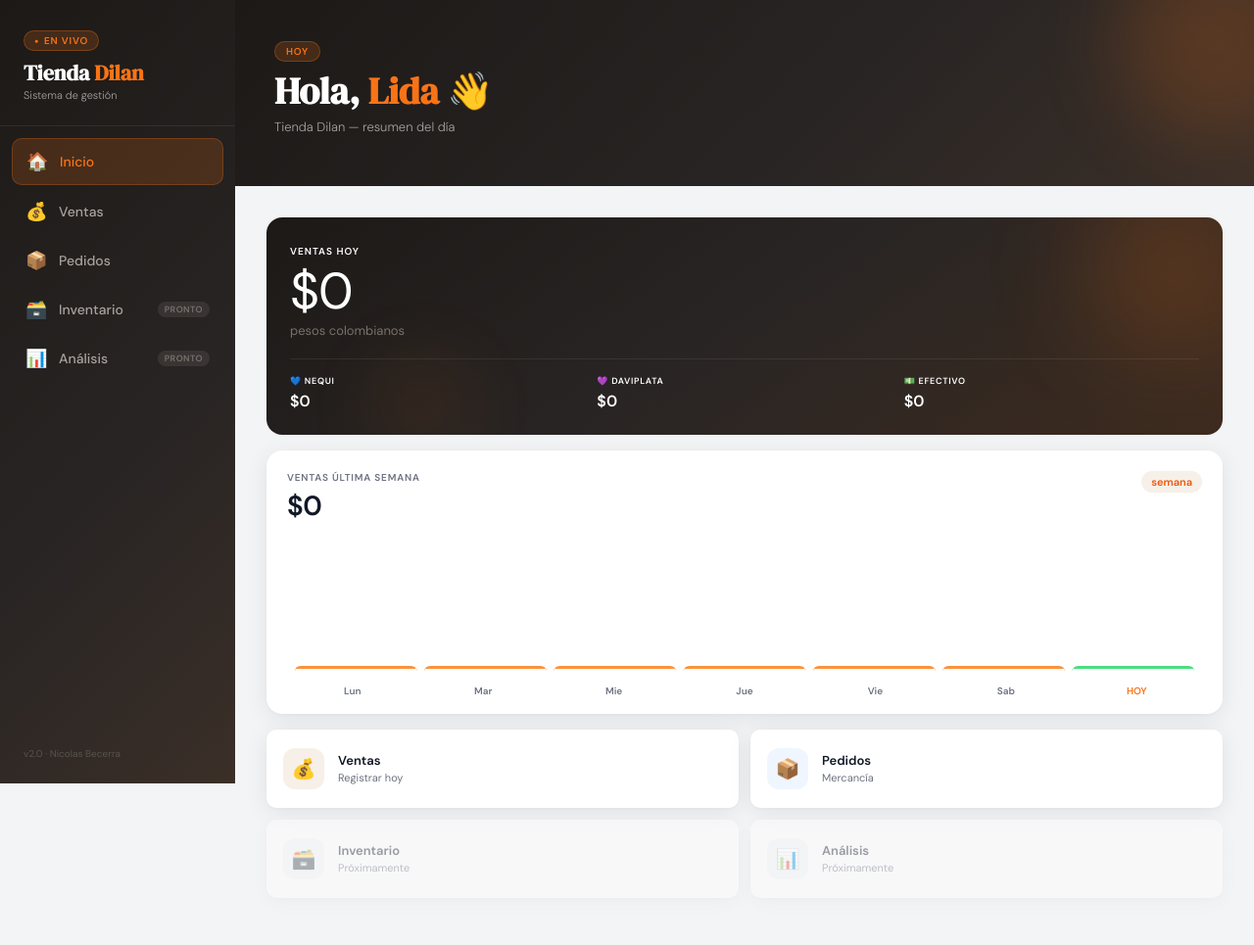
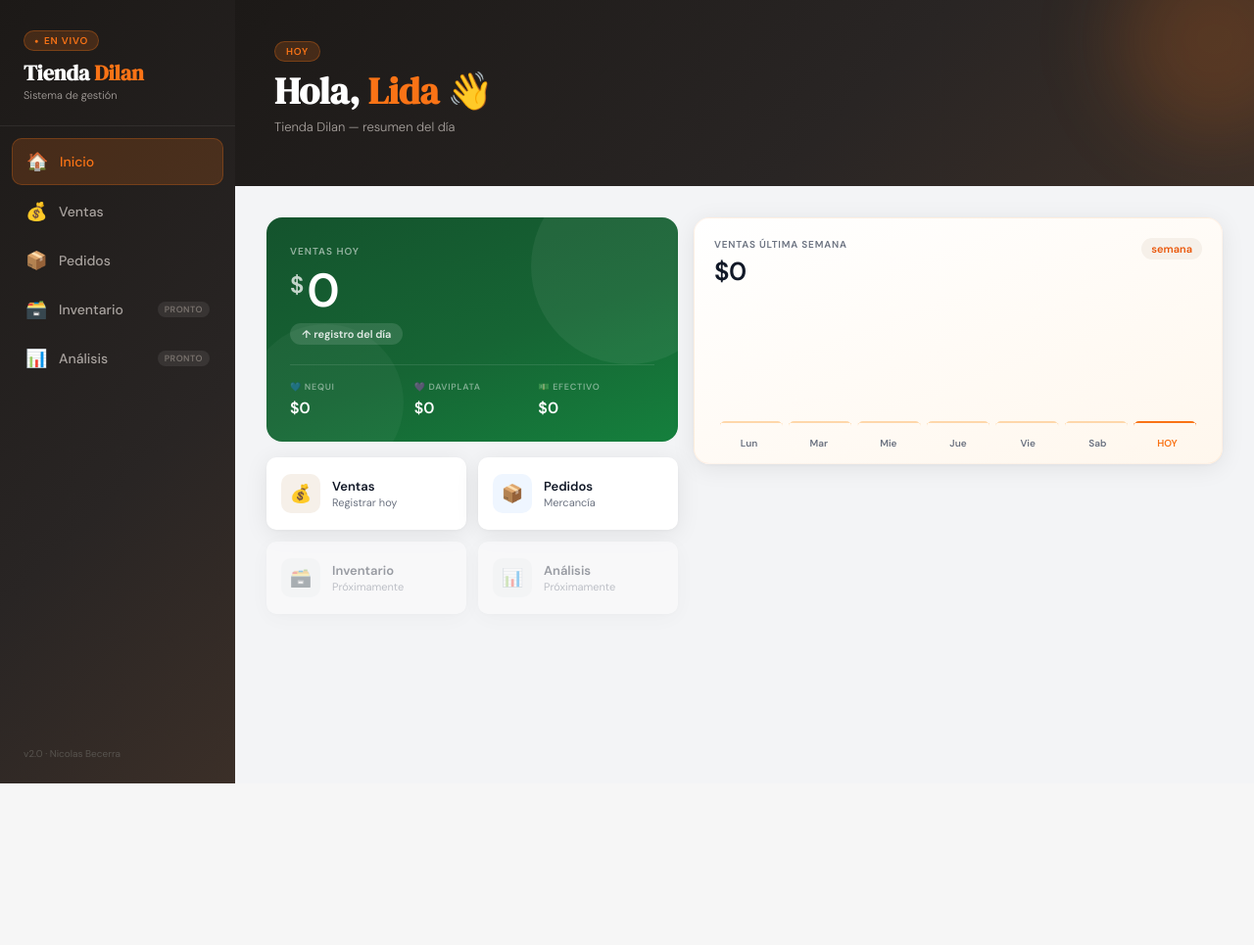
Before and after one commit to nicobcra/Formulario_CierredeCaja_Py, a Flask app: page / in a window 1280 px wide. Shown: the whole page at 98% size. After the commit the page ends 800 px from the top, so only its background shows below. Run offline with Flask 3, Linux system fonts and the light colour scheme; data that the repository does not hold is empty.

Commit message:
V.1.4 Nuevo Diseño y Graficas Home

```diff
--- a/templates/inicio.html
+++ b/templates/inicio.html
@@ -4,37 +4,46 @@
 <style>
   /* Estilos especificos del dashboard de inicio */
 
-  /* Card principal hero con degradado oscuro */
+  /* Layout de dos columnas en desktop */
+  .dashboard-grid {
+    display: grid;
+    grid-template-columns: 1fr 1fr;
+    gap: 16px;
+    align-items: start;
+  }
+
+  .dashboard-col-left  { display: flex; flex-direction: column; gap: 16px; }
+  .dashboard-col-right { display: flex; flex-direction: column; gap: 16px; }
+
+  /* Card principal hero estilo imagen de referencia */
   .hero-card {
-    background: linear-gradient(145deg, #1C1917 0%, #292524 50%, #3D2B1F 100%);
+    background: linear-gradient(160deg, #14532D 0%, #166534 55%, #15803D 100%);
     border-radius: var(--radius);
     padding: 28px 24px 24px;
-    margin-bottom: 16px;
     position: relative;
     overflow: hidden;
     animation: slideUp 0.4s cubic-bezier(0.22,1,0.36,1) both;
   }
 
-  /* Decoracion de brillo naranja en el hero */
+  /* Circulo decorativo superior derecha */
   .hero-card::before {
     content: '';
     position: absolute;
-    top: -40px; right: -40px;
-    width: 180px; height: 180px;
+    top: -50px; right: -50px;
+    width: 200px; height: 200px;
     border-radius: 50%;
-    background: var(--naranja-glow);
-    filter: blur(50px);
+    background: rgba(255,255,255,0.06);
     pointer-events: none;
   }
 
+  /* Circulo decorativo inferior izquierda */
   .hero-card::after {
     content: '';
     position: absolute;
-    bottom: -30px; left: 10%;
-    width: 120px; height: 120px;
+    bottom: -40px; left: -20px;
+    width: 160px; height: 160px;
     border-radius: 50%;
-    background: rgba(249,115,22,0.06);
-    filter: blur(30px);
+    background: rgba(255,255,255,0.04);
     pointer-events: none;
   }
 
@@ -43,67 +52,93 @@
     to   { opacity: 1; transform: translateY(0); }
   }
 
-  /* Etiqueta de ventas hoy en el hero */
+  /* Etiqueta superior del hero */
   .hero-label {
     font-size: 10px;
     font-weight: 700;
     letter-spacing: 0.1em;
     text-transform: uppercase;
-    color: var(--blanco);
+    color: rgba(255,255,255,0.55);
+    margin-bottom: 10px;
+  }
+
+  /* Monto principal con signo de pesos pequeno */
+  .hero-amount {
+    display: flex;
+    align-items: flex-start;
+    gap: 3px;
+    line-height: 1;
     margin-bottom: 8px;
   }
 
-  /* Monto total de ventas hoy */
-  .hero-amount {
+  .hero-amount .peso-sign {
     font-family: var(--font-body);
-    font-size: clamp(36px, 9vw, 52px);
+    font-size: clamp(18px, 4vw, 24px);
+    font-weight: 600;
+    color: rgba(255,255,255,0.75);
+    margin-top: 6px;
+  }
+
+  .hero-amount .peso-num {
+    font-family: var(--font-body);
+    font-size: clamp(34px, 8vw, 48px);
+    font-weight: 700;
     color: var(--blanco);
-    line-height: 1;
-    margin-bottom: 6px;
     letter-spacing: -0.02em;
   }
 
-  /* Separador entre total y desglose */
+  /* Badge de estado debajo del monto */
+  .hero-badge {
+    display: inline-flex;
+    align-items: center;
+    gap: 5px;
+    background: rgba(255,255,255,0.12);
+    border-radius: 99px;
+    padding: 4px 12px;
+    font-size: 11px;
+    font-weight: 600;
+    color: rgba(255,255,255,0.85);
+    margin-bottom: 20px;
+  }
+
+  /* Separador entre monto y desglose */
   .hero-divider {
     height: 1px;
-    background: rgba(255,255,255,0.08);
-    margin: 20px 0 16px;
+    background: rgba(255,255,255,0.1);
+    margin-bottom: 16px;
   }
 
-  /* Grid del desglose por metodo de pago */
+  /* Grid de desglose por metodo de pago */
   .hero-breakdown {
     display: grid;
     grid-template-columns: repeat(3, 1fr);
-    gap: 12px;
+    gap: 8px;
   }
 
-  .breakdown-item { display: flex; flex-direction: column; gap: 4px; }
+  .breakdown-item { display: flex; flex-direction: column; gap: 5px; }
 
   .breakdown-label {
     font-size: 9px;
     font-weight: 700;
     letter-spacing: 0.08em;
     text-transform: uppercase;
-    color: var(--blanco);
-    display: flex;
-    align-items: center;
-    gap: 4px;
+    color: rgba(255,255,255,0.45);
   }
 
   .breakdown-value {
-    font-size: clamp(13px, 3.5vw, 16px);
+    font-family: var(--font-body);
+    font-size: clamp(13px, 2.5vw, 16px);
     font-weight: 700;
     color: var(--blanco);
   }
 
   /* Card de la grafica semanal */
   .chart-card {
-    background: var(--blanco);
+    background: linear-gradient(160deg, #FFFFFF 0%, #FFF7ED 100%);
     border-radius: var(--radius);
     box-shadow: var(--shadow-card);
-    border: 1px solid rgba(255,255,255,0.9);
-    padding: 20px 20px 16px;
-    margin-bottom: 16px;
+    border: 1px solid rgba(249,115,22,0.08);
+    padding: 20px 20px 14px;
     animation: slideUp 0.45s 0.08s cubic-bezier(0.22,1,0.36,1) both;
   }
 
@@ -111,7 +146,7 @@
     display: flex;
     align-items: flex-start;
     justify-content: space-between;
-    margin-bottom: 4px;
+    margin-bottom: 2px;
   }
 
   .chart-title {
@@ -126,12 +161,12 @@
   .chart-total {
     font-family: var(--font-body);
     font-weight: 700;
-    font-size: clamp(22px, 5vw, 28px);
+    font-size: clamp(20px, 4vw, 26px);
     color: var(--gris-900);
     letter-spacing: -0.02em;
   }
 
-  /* Badge de semana */
+  /* Badge semana */
   .chart-badge {
     font-size: 11px;
     font-weight: 700;
@@ -139,9 +174,10 @@
     border-radius: 99px;
     background: var(--naranja-pale);
     color: var(--naranja-deep);
+    white-space: nowrap;
   }
 
-  /* Tooltip que aparece al tocar una barra */
+  /* Tooltip al tocar una barra */
   .chart-tooltip {
     background: var(--gris-900);
     color: var(--blanco);
@@ -152,22 +188,31 @@
     position: absolute;
     pointer-events: none;
     opacity: 0;
-    transition: opacity 0.2s;
+    transition: opacity 0.15s;
     white-space: nowrap;
     z-index: 10;
     transform: translateX(-50%);
+    box-shadow: 0 4px 12px rgba(0,0,0,0.2);
   }
 
   .chart-tooltip.visible { opacity: 1; }
 
-  /* Contenedor del canvas de la grafica */
+  /* Contenedor del canvas */
   .chart-wrap {
     position: relative;
-    margin-top: 16px;
-    height: 140px;
+    margin-top: 14px;
+    height: 130px;
   }
 
-  /* Etiquetas de dias debajo de la grafica */
+  /* Canvas ocupatodo el contenedor */
+  .chart-wrap canvas {
+    position: absolute;
+    top: 0; left: 0;
+    width: 100% !important;
+    height: 100% !important;
+  }
+
+  /* Etiquetas de dias */
   .chart-labels {
     display: flex;
     justify-content: space-around;
@@ -184,24 +229,22 @@
 
   .chart-day.hoy { color: var(--naranja); font-weight: 700; }
 
-  /* Grid de accesos rapidos a modulos */
+  /* Grid de accesos rapidos */
   .quick-grid {
     display: grid;
     grid-template-columns: 1fr 1fr;
     gap: 12px;
-    margin-bottom: 16px;
     animation: slideUp 0.45s 0.15s cubic-bezier(0.22,1,0.36,1) both;
   }
 
-  /* Tarjeta de acceso rapido */
   .quick-card {
     background: var(--blanco);
     border-radius: var(--radius-sm);
     box-shadow: var(--shadow-card);
-    padding: 18px 16px;
+    padding: 16px 14px;
     display: flex;
     align-items: center;
-    gap: 14px;
+    gap: 12px;
     text-decoration: none;
     border: 1px solid rgba(255,255,255,0.9);
     transition: transform 0.18s, box-shadow 0.18s;
@@ -212,10 +255,10 @@
   .quick-card:active { transform: scale(0.97); }
 
   .quick-icon {
-    width: 42px; height: 42px;
-    border-radius: 12px;
+    width: 40px; height: 40px;
+    border-radius: 10px;
     display: flex; align-items: center; justify-content: center;
-    font-size: 20px;
+    font-size: 18px;
     flex-shrink: 0;
   }
 
@@ -223,32 +266,39 @@
   .quick-icon.azul    { background: #EFF6FF; }
   .quick-icon.gris    { background: var(--gris-100); }
 
-  .quick-info { flex: 1; }
+  .quick-info { flex: 1; min-width: 0; }
 
   .quick-title {
     font-size: 13px;
     font-weight: 700;
     color: var(--gris-900);
-    margin-bottom: 2px;
+    margin-bottom: 1px;
+    white-space: nowrap;
+    overflow: hidden;
+    text-overflow: ellipsis;
   }
 
   .quick-sub { font-size: 11px; color: var(--gris-500); }
 
-  /* Tarjeta deshabilitada de modulos proximos */
   .quick-card.disabled { opacity: 0.4; pointer-events: none; }
 
-  /* Responsive movil */
-  @media (max-width: 480px) {
-    .page-body       { padding: 12px; }
-    .hero-breakdown  { gap: 8px; }
+  /* Responsive movil: una sola columna */
+  @media (max-width: 768px) {
+    .page-body      { padding: 12px; }
+    .dashboard-grid { grid-template-columns: 1fr; }
     .breakdown-value { font-size: 13px; }
+  }
+
+  /* Desktop: limitar ancho del hero en pantallas grandes */
+  @media (min-width: 1200px) {
+    .dashboard-grid { grid-template-columns: 420px 1fr; }
   }
 </style>
 {% endblock %}
 
 {% block content %}
 
-<!-- Cabecera del dashboard de inicio -->
+<!-- Cabecera del dashboard -->
 <div class="page-header">
   <div class="page-badge">Hoy</div>
   <h2>Hola, <span>Lida</span> 👋</h2>
@@ -257,57 +307,40 @@
 
 <!-- Cuerpo del dashboard -->
 <div class="page-body">
+  <div class="dashboard-grid">
 
-  <!-- Card hero con total de ventas hoy y desglose por metodo de pago -->
+    <!-- Columna izquierda: hero y accesos rapidos -->
+    <div class="dashboard-col-left">
+
+      <!-- Card hero con ventas de hoy -->
       <div class="hero-card">
         <div class="hero-label">Ventas hoy</div>
-    <div class="hero-amount">${{ "{:,.0f}".format(datos.total_hoy).replace(",", ".") }}</div>
-    <div style="font-size:13px; color:#78716C; margin-top:4px;">pesos colombianos</div>
+
+        <!-- Monto principal con signo pequeno -->
+        <div class="hero-amount">
+          <span class="peso-sign">$</span>
+          <span class="peso-num" id="hero-num">{{ "{:,.0f}".format(datos.total_hoy).replace(",", ".") }}</span>
+        </div>
+
+        <!-- Badge de estado -->
+        <div class="hero-badge">↑ registro del día</div>
 
         <div class="hero-divider"></div>
 
-    <!-- Desglose Nequi Daviplata Efectivo -->
+        <!-- Desglose por metodo de pago -->
         <div class="hero-breakdown">
           <div class="breakdown-item">
             <div class="breakdown-label">💙 Nequi</div>
-        <div class="breakdown-value">${{ "{:,.0f}".format(datos.nequi_hoy).replace(",", ".") }}</div>
+            <div class="breakdown-value" id="bd-nequi">${{ "{:,.0f}".format(datos.nequi_hoy).replace(",", ".") }}</div>
           </div>
           <div class="breakdown-item">
             <div class="breakdown-label">💜 Daviplata</div>
-        <div class="breakdown-value">${{ "{:,.0f}".format(datos.daviplata_hoy).replace(",", ".") }}</div>
+            <div class="breakdown-value" id="bd-daviplata">${{ "{:,.0f}".format(datos.daviplata_hoy).replace(",", ".") }}</div>
           </div>
           <div class="breakdown-item">
             <div class="breakdown-label">💵 Efectivo</div>
-        <div class="breakdown-value">${{ "{:,.0f}".format(datos.efectivo_hoy).replace(",", ".") }}</div>
+            <div class="breakdown-value" id="bd-efectivo">${{ "{:,.0f}".format(datos.efectivo_hoy).replace(",", ".") }}</div>
           </div>
-    </div>
-  </div>
-
-  <!-- Card de grafica de ventas de la ultima semana -->
-  <div class="chart-card">
-    <div class="chart-header">
-      <div>
-        <div class="chart-title">Ventas última semana</div>
-        <div class="chart-total" id="chart-total-semana">
-          ${{ "{:,.0f}".format(datos.semana | sum(attribute='total')).replace(",", ".") }}
-        </div>
-      </div>
-      <div class="chart-badge">semana</div>
-    </div>
-
-    <!-- Canvas donde se dibuja la grafica de barras interactiva -->
-    <div class="chart-wrap">
-      <div class="chart-tooltip" id="chart-tooltip"></div>
-      <canvas id="chart-canvas" style="width:100%; height:100%;"></canvas>
-    </div>
-
-    <!-- Etiquetas de dias de la semana debajo de la grafica -->
-    <div class="chart-labels">
-      {% for d in datos.semana %}
-      <div class="chart-day {% if d.es_hoy %}hoy{% endif %}">
-        {{ "HOY" if d.es_hoy else d.dia }}
-      </div>
-      {% endfor %}
         </div>
       </div>
 
@@ -345,106 +378,194 @@
 
     </div>
 
+    <!-- Columna derecha: grafica semanal -->
+    <div class="dashboard-col-right">
+      <div class="chart-card">
+        <div class="chart-header">
+          <div>
+            <div class="chart-title">Ventas última semana</div>
+            <div class="chart-total" id="chart-total-semana">
+              ${{ "{:,.0f}".format(datos.semana | sum(attribute='total')).replace(",", ".") }}
+            </div>
+          </div>
+          <div class="chart-badge" id="chart-badge-label">semana</div>
+        </div>
+
+        <!-- Canvas de la grafica de barras -->
+        <div class="chart-wrap">
+          <div class="chart-tooltip" id="chart-tooltip"></div>
+          <canvas id="chart-canvas"></canvas>
+        </div>
+
+        <!-- Etiquetas de dias -->
+        <div class="chart-labels">
+          {% for d in datos.semana %}
+          <div class="chart-day {% if d.es_hoy %}hoy{% endif %}">
+            {{ "HOY" if d.es_hoy else d.dia }}
+          </div>
+          {% endfor %}
+        </div>
+      </div>
+    </div>
+
+  </div>
+</div>
+
 {% endblock %}
 
 {% block scripts %}
 <script>
-  // Datos de la semana pasados desde Flask al JavaScript
-  const dataSemana = {{ datos.semana | tojson }};
+  // Datos de la semana desde Flask
+  const dataSemana  = {{ datos.semana | tojson }};
+  const totalHoy    = {{ datos.total_hoy }};
+  const nequiHoy    = {{ datos.nequi_hoy }};
+  const daviplataHoy = {{ datos.daviplata_hoy }};
+  const efectivoHoy  = {{ datos.efectivo_hoy }};
 
-  // Dibuja la grafica de barras interactiva en el canvas
+  // Formatea numero a pesos colombianos
+  function fmt(n) {
+    return "$" + Number(n).toLocaleString("es-CO");
+  }
+
+  // Restaura el hero con los datos de hoy
+  function restaurarHoy() {
+    document.getElementById("hero-num").textContent =
+      Number(totalHoy).toLocaleString("es-CO");
+    document.getElementById("bd-nequi").textContent     = fmt(nequiHoy);
+    document.getElementById("bd-daviplata").textContent = fmt(daviplataHoy);
+    document.getElementById("bd-efectivo").textContent  = fmt(efectivoHoy);
+    document.querySelector(".hero-label").textContent   = "Ventas hoy";
+    document.querySelector(".hero-badge").textContent   = "↑ registro del día";
+  }
+
+  // Actualiza el hero con los datos del dia seleccionado en la grafica
+  function actualizarHero(d) {
+    document.getElementById("hero-num").textContent =
+      Number(d.total).toLocaleString("es-CO");
+    document.getElementById("bd-nequi").textContent     = fmt(d.nequi     || 0);
+    document.getElementById("bd-daviplata").textContent = fmt(d.daviplata  || 0);
+    document.getElementById("bd-efectivo").textContent  = fmt(d.efectivo   || 0);
+    document.querySelector(".hero-label").textContent   = d.es_hoy ? "Ventas hoy" : `Ventas del ${d.fecha}`;
+    document.querySelector(".hero-badge").textContent   = d.total > 0 ? fmt(d.total) : "Sin venta";
+  }
+
+  // Dibuja la grafica de barras con pixeles nitidos usando devicePixelRatio
   function dibujarGrafica() {
     const canvas  = document.getElementById("chart-canvas");
     const wrap    = canvas.parentElement;
     const tooltip = document.getElementById("chart-tooltip");
+    const dpr     = window.devicePixelRatio || 1;
 
-    canvas.width  = wrap.clientWidth;
-    canvas.height = wrap.clientHeight;
+    const cssW = wrap.clientWidth;
+    const cssH = wrap.clientHeight;
 
-    const ctx    = canvas.getContext("2d");
-    const W      = canvas.width;
-    const H      = canvas.height;
+    // Ajuste de resolucion para pantallas retina - evita barras borrosas
+    canvas.width  = cssW * dpr;
+    canvas.height = cssH * dpr;
+    canvas.style.width  = cssW + "px";
+    canvas.style.height = cssH + "px";
+
+    const ctx = canvas.getContext("2d");
+    ctx.scale(dpr, dpr);
+
+    const W      = cssW;
+    const H      = cssH;
     const n      = dataSemana.length;
-    const padX   = 8;
-    const padTop = 16;
-    const padBot = 8;
-    const gap    = 8;
+    const padX   = 6;
+    const padTop = 12;
+    const padBot = 6;
+    const gap    = 7;
     const barW   = (W - padX * 2 - gap * (n - 1)) / n;
     const maxVal = Math.max(...dataSemana.map(d => d.total), 1);
 
     ctx.clearRect(0, 0, W, H);
 
     const barRects = [];
+    let   barActivo = null;
 
+    function dibujarBarras(idxActivo) {
+      ctx.clearRect(0, 0, W, H);
       dataSemana.forEach((d, i) => {
         const x      = padX + i * (barW + gap);
         const ratio  = d.total / maxVal;
-      const barH   = Math.max((H - padTop - padBot) * ratio, d.total > 0 ? 8 : 3);
+        const barH   = Math.max((H - padTop - padBot) * ratio, d.total > 0 ? 6 : 2);
         const y      = H - padBot - barH;
-      const radius = 6;
+        const r      = Math.min(5, barW / 2);
 
-      // Naranja para hoy, gris claro para los demas dias
-      ctx.fillStyle = d.es_hoy ? "#4ADE80" : "#FB923C";
+        // Naranja fuerte para hoy, naranja palido para el resto, mas brillante si esta activo
+        if (d.es_hoy) {
+          ctx.fillStyle = (idxActivo === i) ? "#EA580C" : "#F97316";
+        } else {
+          ctx.fillStyle = (idxActivo === i) ? "#FB923C" : "#FED7AA";
+        }
 
-      // Barra con esquinas redondeadas en la parte superior
+        // Barra con esquinas redondeadas arriba
         ctx.beginPath();
-      ctx.moveTo(x + radius, y);
-      ctx.lineTo(x + barW - radius, y);
-      ctx.quadraticCurveTo(x + barW, y, x + barW, y + radius);
+        ctx.moveTo(x + r, y);
+        ctx.lineTo(x + barW - r, y);
+        ctx.arcTo(x + barW, y, x + barW, y + r, r);
         ctx.lineTo(x + barW, y + barH);
         ctx.lineTo(x, y + barH);
-      ctx.lineTo(x, y + radius);
-      ctx.quadraticCurveTo(x, y, x + radius, y);
+        ctx.arcTo(x, y, x + r, y, r);
         ctx.closePath();
         ctx.fill();
 
-      barRects.push({ x, y: y - 4, w: barW, h: barH + 4, data: d, cx: x + barW / 2 });
+        if (barRects[i]) {
+          barRects[i].y = y - 4;
+          barRects[i].h = barH + 4;
+          barRects[i].ty = y;
+        } else {
+          barRects.push({ x, y: y - 4, w: barW, h: barH + 4, data: d, cx: x + barW / 2, ty: y });
+        }
       });
+    }
 
-    // Muestra el tooltip con el valor al tocar o hacer click en una barra
-    function mostrarTooltip(clientX, clientY) {
+    dibujarBarras(null);
+
+    // Detecta la barra tocada o clickeada y actualiza hero y tooltip
+    function interactuar(clientX, clientY) {
       const rect = canvas.getBoundingClientRect();
-      const mx   = clientX - rect.left;
-      const my   = clientY - rect.top;
-      const hit  = barRects.find(b => mx >= b.x && mx <= b.x + b.w && my >= b.y - 10 && my <= b.y + b.h + 10);
+      const mx   = (clientX - rect.left);
+      const my   = (clientY - rect.top);
+      const idx  = barRects.findIndex(b => mx >= b.x && mx <= b.x + b.w);
 
-      if (hit) {
-        // Actualiza el tooltip
-        tooltip.textContent = hit.data.total > 0 ? `$${Number(hit.data.total).toLocaleString("es-CO")}` : "Sin venta";
-        tooltip.style.left  = hit.cx + "px";
-        tooltip.style.top   = (hit.y - 36) + "px";
+      if (idx >= 0) {
+        const b = barRects[idx];
+        barActivo = idx;
+        dibujarBarras(idx);
+
+        tooltip.textContent = b.data.total > 0 ? fmt(b.data.total) : "Sin venta";
+        tooltip.style.left  = b.cx + "px";
+        tooltip.style.top   = (b.ty - 34) + "px";
         tooltip.classList.add("visible");
 
-        // Actualiza la seccion hero con los datos del dia seleccionado
-        const d = hit.data;
-        document.querySelector(".hero-label").textContent =
-          d.es_hoy ? "Ventas hoy" : `Ventas del ${d.fecha}`;
-        document.querySelector(".hero-amount").textContent =
-          "$" + Number(d.total).toLocaleString("es-CO");
-        document.querySelectorAll(".breakdown-value")[0].textContent =
-          "$" + Number(d.nequi || 0).toLocaleString("es-CO");
-        document.querySelectorAll(".breakdown-value")[1].textContent =
-          "$" + Number(d.daviplata || 0).toLocaleString("es-CO");
-        document.querySelectorAll(".breakdown-value")[2].textContent =
-          "$" + Number(d.efectivo || 0).toLocaleString("es-CO");
+        actualizarHero(b.data);
       } else {
+        barActivo = null;
+        dibujarBarras(null);
         tooltip.classList.remove("visible");
+        restaurarHoy();
       }
     }
 
-    // Eventos de click en desktop y touch en movil
-    canvas.addEventListener("click",      e => mostrarTooltip(e.clientX, e.clientY));
+    // Eventos desktop y movil
+    canvas.addEventListener("click",      e => interactuar(e.clientX, e.clientY));
+    canvas.addEventListener("mousemove",  e => interactuar(e.clientX, e.clientY));
+    canvas.addEventListener("mouseleave", () => {
+      dibujarBarras(null);
+      tooltip.classList.remove("visible");
+      restaurarHoy();
+    });
     canvas.addEventListener("touchstart", e => {
       e.preventDefault();
-      mostrarTooltip(e.touches[0].clientX, e.touches[0].clientY);
+      interactuar(e.touches[0].clientX, e.touches[0].clientY);
     }, { passive: false });
-    canvas.addEventListener("mouseleave", () => tooltip.classList.remove("visible"));
   }
 
-  // Redibuja si cambia el tamaño de la ventana
+  // Redibuja al cambiar el tamanio de la ventana
   window.addEventListener("resize", dibujarGrafica);
 
-  // Inicializacion al cargar
+  // Inicializacion
   dibujarGrafica();
 </script>
 {% endblock %}
```
Lines whose indentation alone changed are shown as unchanged.
